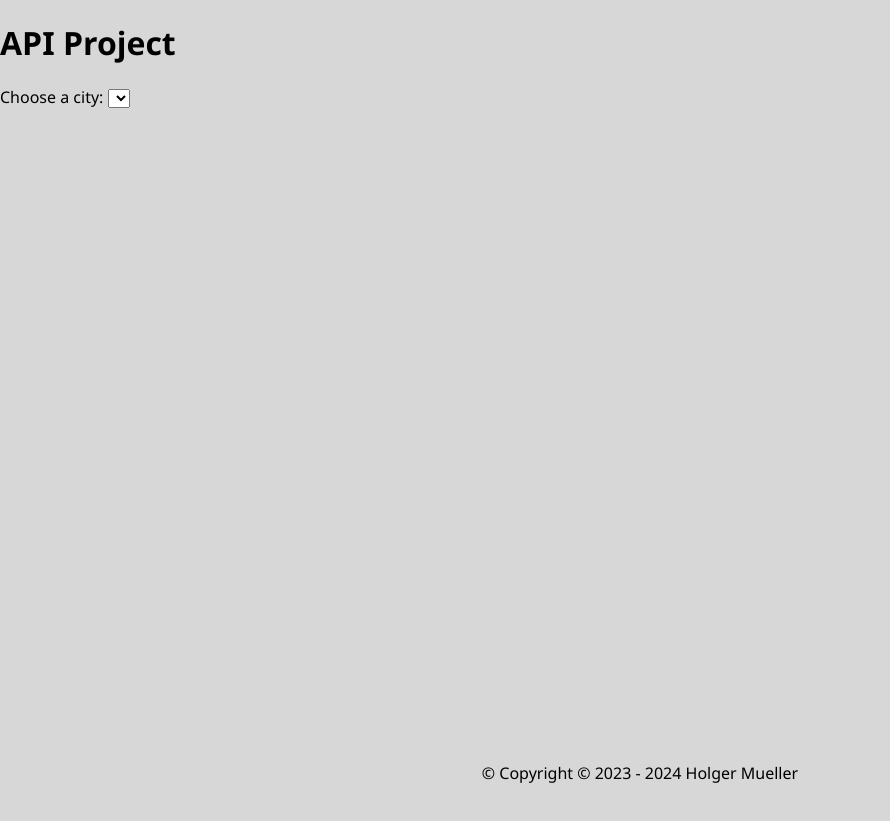
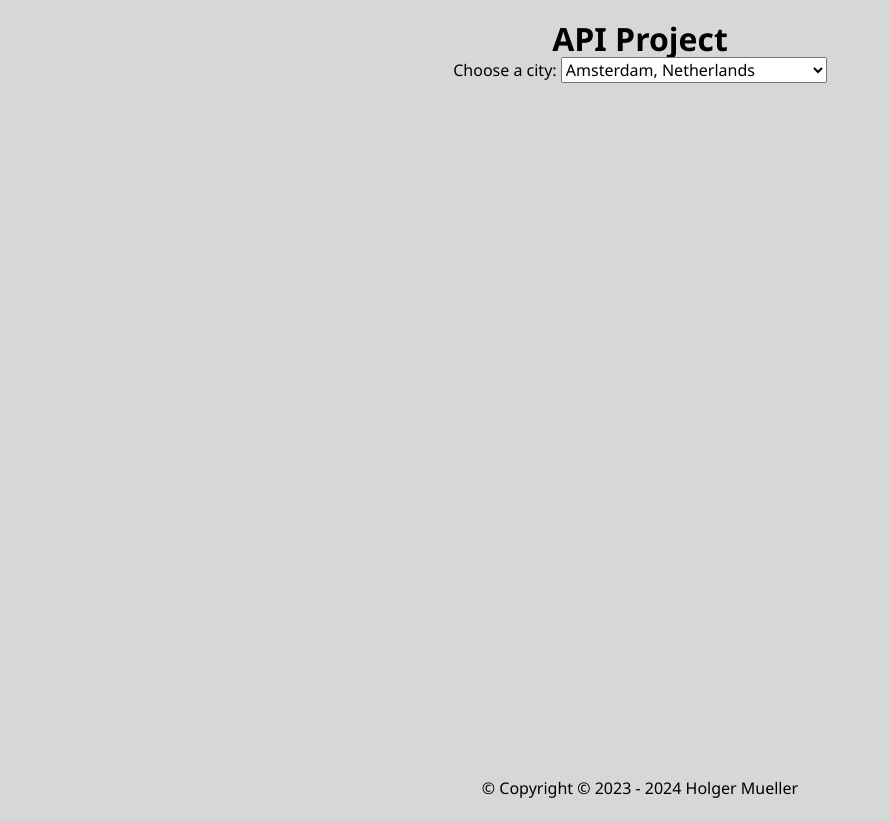
Before and after one commit to Holgermueller/courseraweatherapp, a plain HTML site: page index.html in a window 1280 px wide. Shown: the whole page, without its empty margins (0-890 px from the left). Before the commit the page ends 800 px from the top, so only its background shows below. Drawn offline with Linux system fonts and the light colour scheme.

Commit message:
created selector from json

```diff
--- a/css/master.css
+++ b/css/master.css
@@ -6,6 +6,7 @@ html {
   font-family: "Segoe UI", Tahoma, Geneva, Verdana, sans-serif;
   background-color: #d7d7d7;
   color: black;
+  text-align: center;
 }
 
 footer {
--- /dev/null
+++ b/css/reset.css
@@ -0,0 +1,90 @@
+/* Box sizing rules */
+*,
+*::before,
+*::after {
+  box-sizing: border-box;
+}
+
+/* Prevent font size inflation */
+html {
+  -moz-text-size-adjust: none;
+  -webkit-text-size-adjust: none;
+  text-size-adjust: none;
+}
+
+/* Remove default margin in favour of better control in authored CSS */
+body,
+h1,
+h2,
+h3,
+h4,
+p,
+figure,
+blockquote,
+dl,
+dd {
+  margin-block-end: 0;
+}
+
+/* Remove list styles on ul, ol elements with a list role, which suggests default styling will be removed */
+ul[role="list"],
+ol[role="list"] {
+  list-style: none;
+}
+
+/* Set core body defaults */
+body {
+  min-height: 100vh;
+  line-height: 1.5;
+}
+
+/* Set shorter line heights on headings and interactive elements */
+h1,
+h2,
+h3,
+h4,
+button,
+input,
+label {
+  line-height: 1.1;
+}
+
+/* Balance text wrapping on headings */
+h1,
+h2,
+h3,
+h4 {
+  text-wrap: balance;
+}
+
+/* A elements that don't have a class get default styles */
+a:not([class]) {
+  text-decoration-skip-ink: auto;
+  color: currentColor;
+}
+
+/* Make images easier to work with */
+img,
+picture {
+  max-width: 100%;
+  display: block;
+}
+
+/* Inherit fonts for inputs and buttons */
+input,
+button,
+textarea,
+select {
+  font-family: inherit;
+  font-size: inherit;
+}
+
+/* Make sure textareas without a rows attribute are not tiny */
+textarea:not([rows]) {
+  min-height: 10em;
+}
+
+/* Anything that has been anchored to should have extra scroll margin */
+:target {
+  scroll-margin-block: 5ex;
+}
--- a/index.html
+++ b/index.html
@@ -11,6 +11,7 @@
     <meta http-equiv="“Expires”" content="”-1″" />
     <meta http-equiv="“CACHE-CONTROL”" content="”NO-CACHE”" />
     <!-- CSS Stylesheets -->
+    <link rel="stylesheet" href="css/reset.css" />
     <link rel="stylesheet" href="css/master.css" />
 
     <title>API Project</title>
--- a/js/main.js
+++ b/js/main.js
@@ -21,6 +21,13 @@ async function createSelector() {
         result.push(obj);
       }
       console.log(result);
+      for (let i = 0; i < result.length; i++) {
+        let selector = document.getElementById("citySelector");
+        let opt = document.createElement("option");
+        console.log(opt);
+        opt.innerHTML = result[i].city + ", " + result[i].country;
+        selector.appendChild(opt);
+      }
     });
 }
 
```
